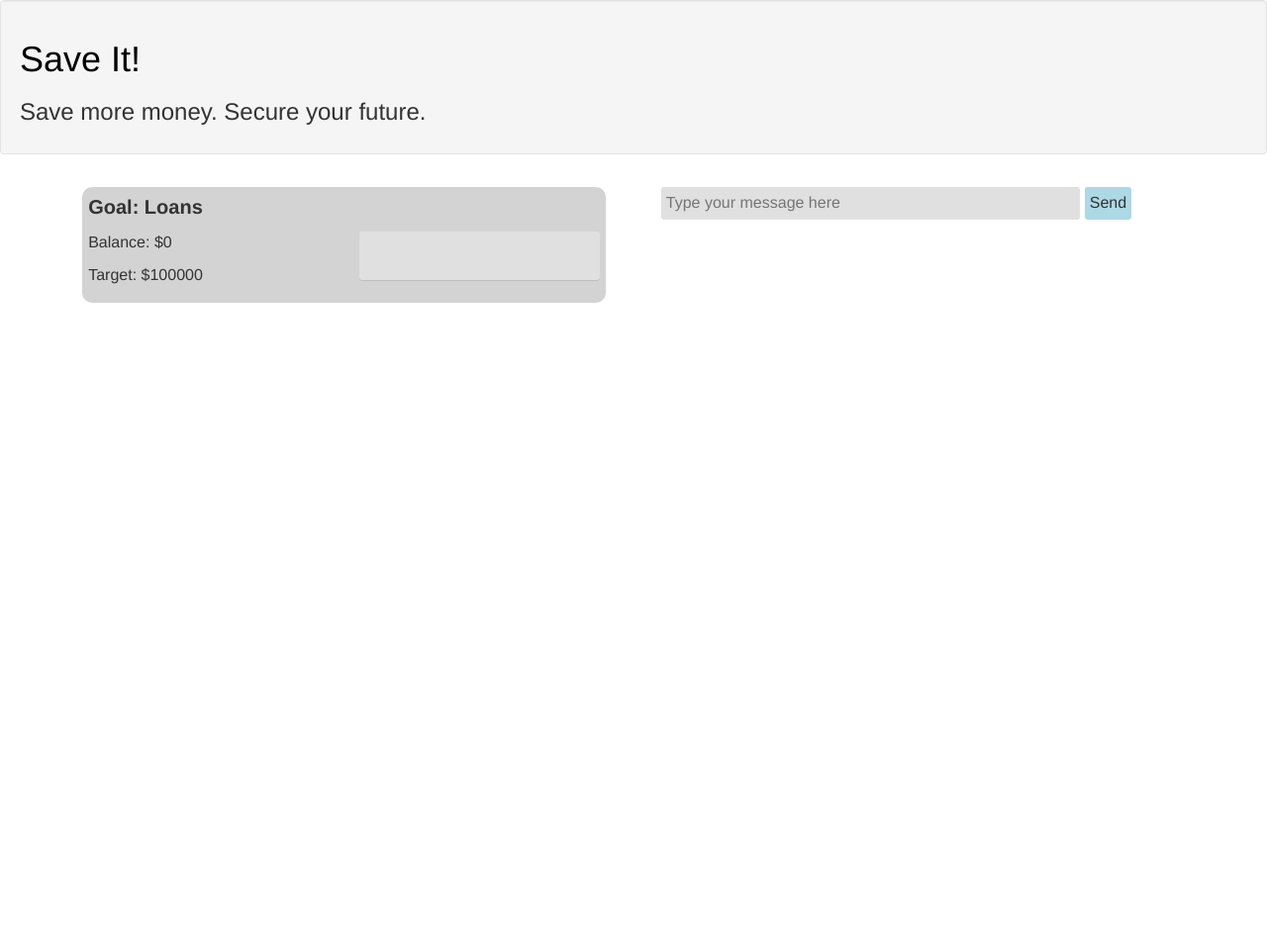
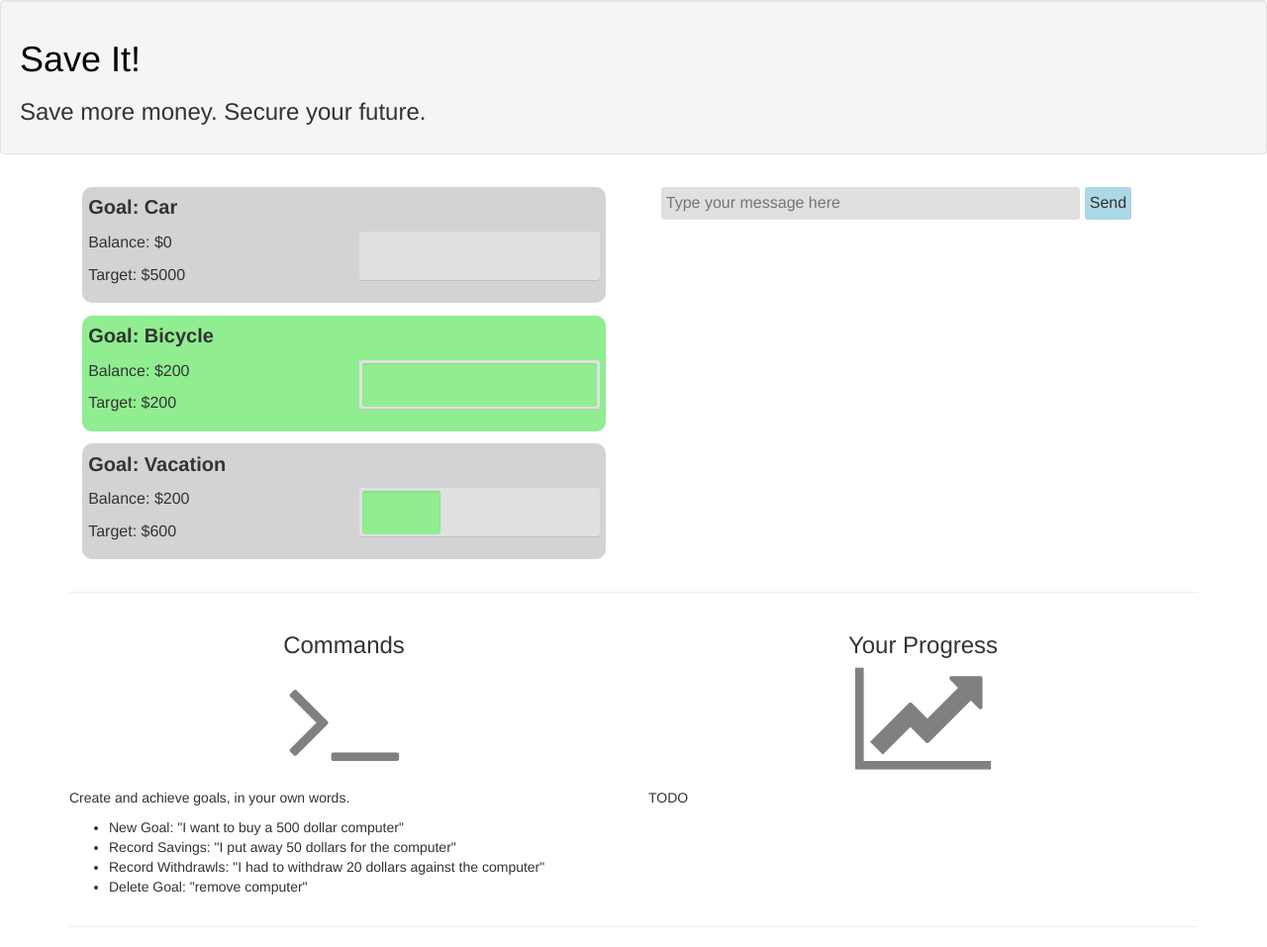
Before and after one commit to gmareske/castle-savings, a Flask app: page /app in a window 1280 px wide. Shown: the whole page at 99% size. Before the commit the page ends 306 px from the top, so only its background shows below. Run offline with Flask 2, Linux system fonts and the light colour scheme; some libraries are stand-ins or nearby versions.

Commit message:
philip kiely trademarked design strikes again

```diff
--- a/main.py
+++ b/main.py
@@ -2,7 +2,7 @@ from flask import Flask, request, redirect, render_template, url_for
 #from textblob import TextBlob
 from twilio.twiml.messaging_response import MessagingResponse, Message
 
-from castleio import parse_msg, unset_goal
+from castleio import parse_msg
 from user import User
 
 app = Flask(__name__)
@@ -17,7 +17,9 @@ def add_user(name, phone_str):
 # TEST DATA
 add_user("Griffin", "+19132068204")
 add_user("Philip", "+15155081003")
-USERS["+19132068204"].add_goal("loans", 100000)
+USERS["+19132068204"].add_goal("car", 5000)
+USERS["+19132068204"].add_goal("bicycle", 200, balance=200)
+USERS["+19132068204"].add_goal("vacation", 600, balance=200)
 USERS["+15155081003"].add_goal("flamethrower",6900)
 # END TEST DATA
 
@@ -29,7 +31,7 @@ def hello():
 @app.route("/app",methods=['GET'])
 def app_view():
     default_user = USERS["+19132068204"]
-    return render_template('app.html',user=default_user) #del_goal=lambda user, goal: unset_goal(user, goal))
+    return render_template('app.html',user=default_user)
 
 @app.route("/form",methods=['GET','POST'])
 def handle_form():
--- a/templates/app.html
+++ b/templates/app.html
@@ -70,4 +70,26 @@
   const msgs = document.getElementById("message-window");
   msgs.scrollTop = msgs.scrollHeight;
 </script>
+<div class="container">
+<hr>
+<div class="row control-group">
+  <div class="col-md-6 col-xs-12 col-sm-12 info">
+      <h3 class="text-center">Commands</br>
+      <i class="fa fa-terminal fa-5x"></i></h3>
+      <p>Create and achieve goals, in your own words.
+      <ul>
+        <li>New Goal: "I want to buy a 500 dollar computer"</li>
+        <li>Record Savings: "I put away 50 dollars for the computer"</li>
+        <li>Record Withdrawls: "I had to withdraw 20 dollars against the computer"</li>
+        <li>Delete Goal: "remove computer"
+      </ul>
+   </div>
+  <div class="col-md-6 col-xs-12 col-sm-12 info">
+      <h3 class="text-center">Your Progress</br>
+      <i class="fa fa-line-chart fa-5x"></i></h3>
+      <p>TODO</p>
+  </div>
+</div>
+<hr>
+</div>
 </body>
```
